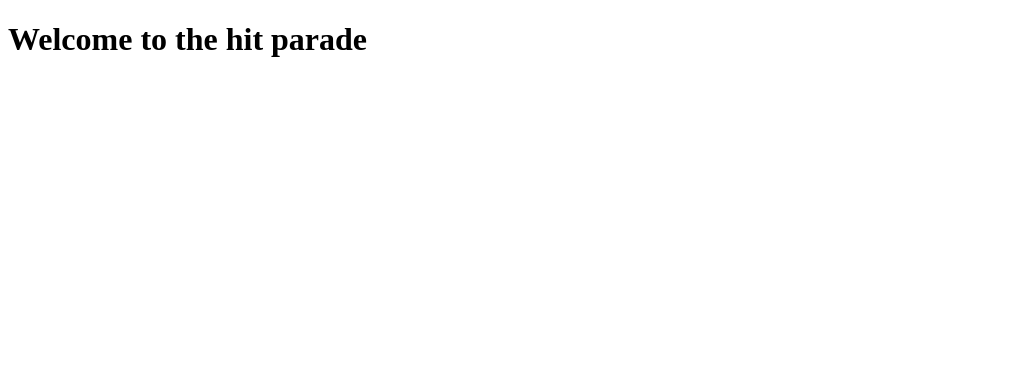
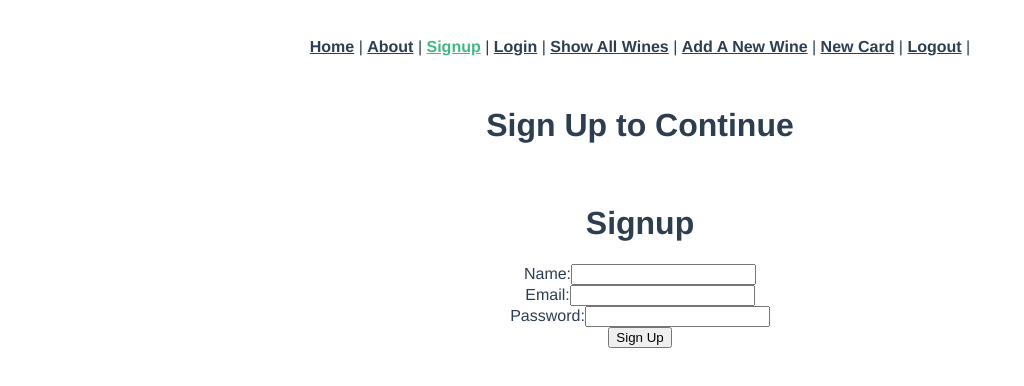
Before and after one commit to benjaminprat/clink-fe, a Vue app: page /signup in a window 1280 px wide. Shown: the top 386 px of the page, without its empty margins (0-1024 px from the left). Built offline with nearby package versions, Linux system fonts and the light colour scheme.

Commit message:
Updat original functionality

```diff
--- a/src/App.vue
+++ b/src/App.vue
@@ -1,9 +1,38 @@
 <template>
-  <span><h1>Welcome to the hit parade</h1></span>
+  <div id="app">
+    <div id="nav">
+      <router-link to="/">Home</router-link> |
+      <router-link to="/about">About</router-link> |
+      <router-link to="/signup">Signup</router-link> |
+      <router-link to="/login">Login</router-link> |
+      <router-link to="/wines">Show All Wines</router-link> |
+      <router-link to="/wines/new">Add A New Wine</router-link> |
+      <router-link to="/card"> New Card</router-link> |
+      <router-link to="/logout">Logout</router-link> |
+    </div>
+    <router-view />
+  </div>
 </template>
 
-<script>
-export default {};
-</script>
+<style>
+#app {
+  font-family: Avenir, Helvetica, Arial, sans-serif;
+  -webkit-font-smoothing: antialiased;
+  -moz-osx-font-smoothing: grayscale;
+  text-align: center;
+  color: #2c3e50;
+}
 
- <style></style>
+#nav {
+  padding: 30px;
+}
+
+#nav a {
+  font-weight: bold;
+  color: #2c3e50;
+}
+
+#nav a.router-link-exact-active {
+  color: #42b983;
+}
+</style>
```
